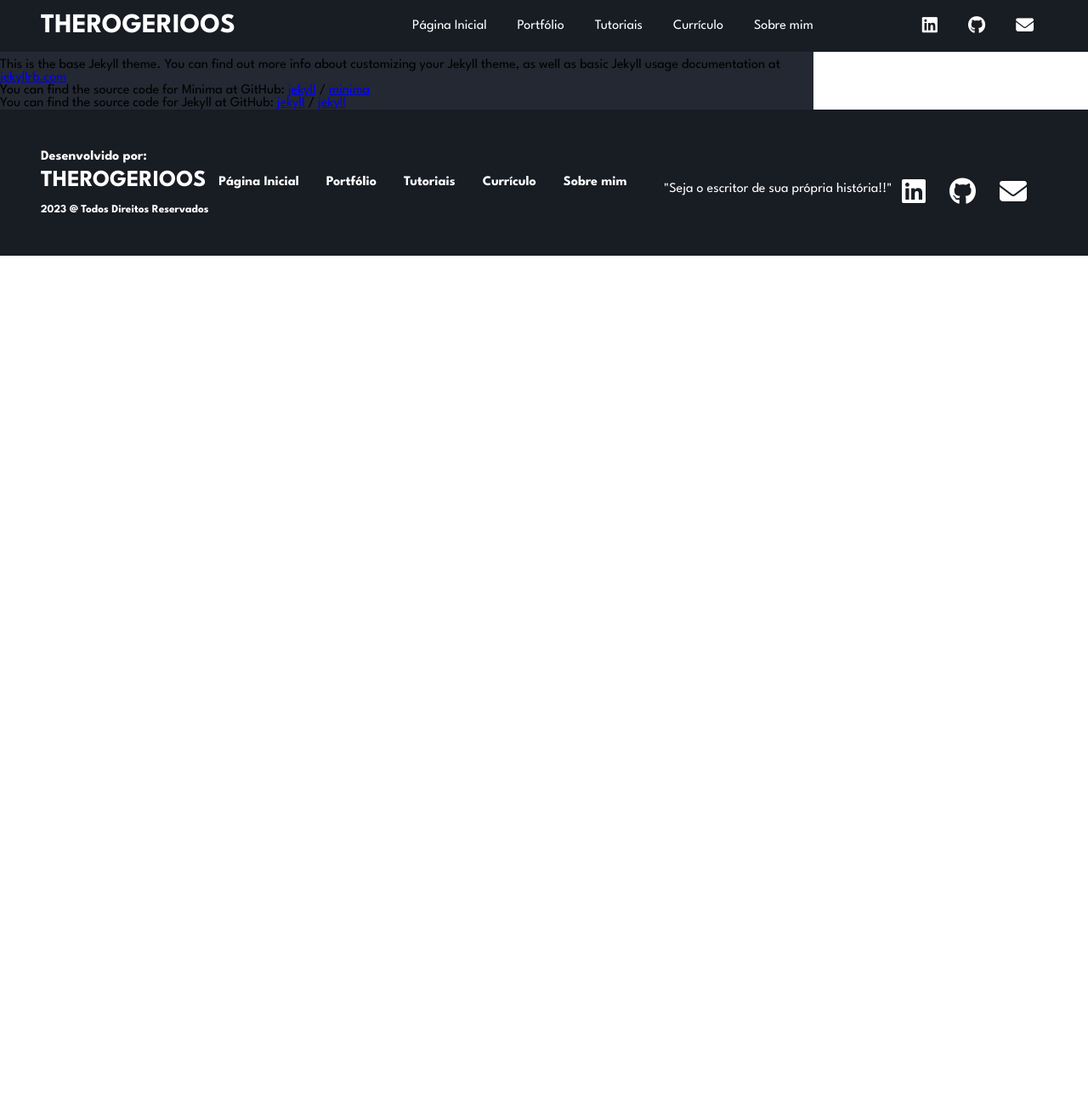
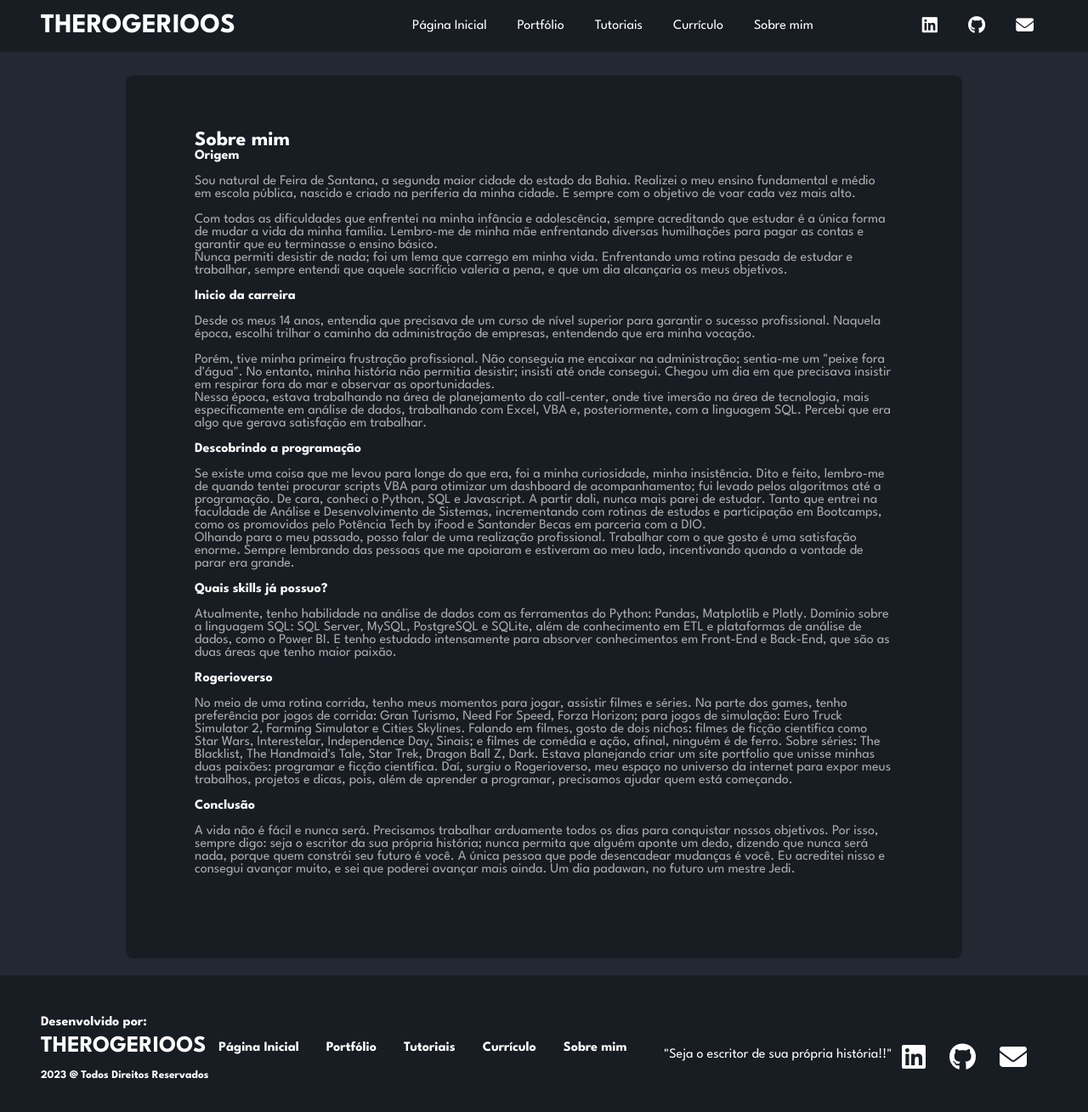
Before and after one commit to therogerioos/mySite, a Jekyll site: the page built from about.markdown, in a window 1280 px wide and 1320 px high. Shown: the top 1309 px of the window at 85% size. Built offline with Jekyll 4.4.1, drawn with Linux system fonts in a browser that asks for light colours.

Commit message:
update files about

```diff
--- a/about.markdown
+++ b/about.markdown
@@ -3,15 +3,32 @@ layout: style-posts
 title: Sobre mim
 ---
 
-This is the base Jekyll theme. You can find out more info about customizing your Jekyll theme, as well as basic Jekyll usage documentation at [jekyllrb.com](https://jekyllrb.com/)
-
-You can find the source code for Minima at GitHub:
-[jekyll][jekyll-organization] /
-[minima](https://github.com/jekyll/minima)
-
-You can find the source code for Jekyll at GitHub:
-[jekyll][jekyll-organization] /
-[jekyll](https://github.com/jekyll/jekyll)
-
-
-[jekyll-organization]: https://github.com/jekyll
+<div class="dados-about">
+    <div class="card-about-grand">
+        <div class="text-about-grand">
+            <h1>Sobre mim</h1>
+            <h4>Origem</h4>
+            <p><br>Sou natural de Feira de Santana, a segunda maior cidade do estado da Bahia. Realizei o meu ensino fundamental e médio em escola pública, nascido e criado na periferia da minha cidade. E sempre com o objetivo de voar cada vez mais alto.<br></p><br>
+            <p>Com todas as dificuldades que enfrentei na minha infância e adolescência, sempre acreditando que estudar é a única forma de mudar a vida da minha família. Lembro-me de minha mãe enfrentando diversas humilhações para pagar as contas e garantir que eu terminasse o ensino básico.</p>
+            <p>Nunca permiti desistir de nada; foi um lema que carrego em minha vida. Enfrentando uma rotina pesada de estudar e trabalhar, sempre entendi que aquele sacrifício valeria a pena, e que um dia alcançaria os meus objetivos.</p>
+            <br>
+            <h4>Inicio da carreira</h4>
+            <p><br>Desde os meus 14 anos, entendia que precisava de um curso de nível superior para garantir o sucesso profissional. Naquela época, escolhi trilhar o caminho da administração de empresas, entendendo que era minha vocação.<br></p>
+            <p><br>Porém, tive minha primeira frustração profissional. Não conseguia me encaixar na administração; sentia-me um "peixe fora d'água". No entanto, minha história não permitia desistir; insisti até onde consegui. Chegou um dia em que precisava insistir em respirar fora do mar e observar as oportunidades.<br></p>
+            <p>Nessa época, estava trabalhando na área de planejamento do call-center, onde tive imersão na área de tecnologia, mais especificamente em análise de dados, trabalhando com Excel, VBA e, posteriormente, com a linguagem SQL. Percebi que era algo que gerava satisfação em trabalhar.</p>
+            <br>
+            <h4>Descobrindo a programação</h4>
+            <p><br>Se existe uma coisa que me levou para longe do que era, foi a minha curiosidade, minha insistência. Dito e feito, lembro-me de quando tentei procurar scripts VBA para otimizar um dashboard de acompanhamento; fui levado pelos algoritmos até a programação. De cara, conheci o Python, SQL e Javascript. A partir dali, nunca mais parei de estudar. Tanto que entrei na faculdade de Análise e Desenvolvimento de Sistemas, incrementando com rotinas de estudos e participação em Bootcamps, como os promovidos pelo Potência Tech by iFood e Santander Becas em parceria com a DIO.</p>
+            <p>Olhando para o meu passado, posso falar de uma realização profissional. Trabalhar com o que gosto é uma satisfação enorme. Sempre lembrando das pessoas que me apoiaram e estiveram ao meu lado, incentivando quando a vontade de parar era grande.</p>
+            <br>
+            <h4>Quais skills já possuo?</h4>
+            <p><br>Atualmente, tenho habilidade na análise de dados com as ferramentas do Python: Pandas, Matplotlib e Plotly. Domínio sobre a linguagem SQL: SQL Server, MySQL, PostgreSQL e SQLite, além de conhecimento em ETL e plataformas de análise de dados, como o Power BI. E tenho estudado intensamente para absorver conhecimentos em Front-End e Back-End, que são as duas áreas que tenho maior paixão.<br></p>
+            <br>
+            <h4>Rogerioverso</h4>
+            <p><br>No meio de uma rotina corrida, tenho meus momentos para jogar, assistir filmes e séries. Na parte dos games, tenho preferência por jogos de corrida: Gran Turismo, Need For Speed, Forza Horizon; para jogos de simulação: Euro Truck Simulator 2, Farming Simulator e Cities Skylines. Falando em filmes, gosto de dois nichos: filmes de ficção científica como Star Wars, Interestelar, Independence Day, Sinais; e filmes de comédia e ação, afinal, ninguém é de ferro. Sobre séries: The Blacklist, The Handmaid's Tale, Star Trek, Dragon Ball Z, Dark. Estava planejando criar um site portfolio que unisse minhas duas paixões: programar e ficção científica. Daí, surgiu o Rogerioverso, meu espaço no universo da internet para expor meus trabalhos, projetos e dicas, pois, além de aprender a programar, precisamos ajudar quem está começando.<br></p>
+            <br>
+            <h4>Conclusão</h4>
+            <p><br>A vida não é fácil e nunca será. Precisamos trabalhar arduamente todos os dias para conquistar nossos objetivos. Por isso, sempre digo: seja o escritor da sua própria história; nunca permita que alguém aponte um dedo, dizendo que nunca será nada, porque quem constrói seu futuro é você. A única pessoa que pode desencadear mudanças é você. Eu acreditei nisso e consegui avançar muito, e sei que poderei avançar mais ainda. Um dia padawan, no futuro um mestre Jedi.<br></p>
+        </div>
+    </div>
+</div>
--- a/assets/css/style.css
+++ b/assets/css/style.css
@@ -510,6 +510,9 @@ input#parte3:checked ~ #conteudo > .section-pages-3 {
 .section-pages-post{
     background-color: var(--cor-tema);
     padding-top: 4.3rem;
+    padding-left: 8rem;
+    padding-right: 8rem;
+
 }
 
 .dados-curriculo{
@@ -534,7 +537,7 @@ input#parte3:checked ~ #conteudo > .section-pages-3 {
     color: #FFF;
 }
 
-.card-curriculo p{
+.card-curriculo p, .text-about-grand p{
     color: #acabab;
 }
 
@@ -567,6 +570,35 @@ input#parte3:checked ~ #conteudo > .section-pages-3 {
 
 .lado-direito h4{
     padding-bottom: 1rem;
+}
+
+.dados-about{
+    display: grid;
+    grid-template-areas:
+        "card-about card-about card-about card-about"
+        "card-about card-about card-about card-about"
+        "card-about card-about card-about card-about";
+    color: #FFF;
+    padding-top: 4rem;
+    padding-bottom: 6rem;
+    padding-left: 5rem;
+    padding-right: 5rem;
+    border: 1px solid var(--cor-header);
+    border-radius: 8px;
+    overflow: hidden;
+    margin: 20px;
+    justify-content: center;
+    align-items: center;
+    background-color:var(--cor-header);
+
+}
+
+.card-about-grand{
+    display: flex;
+    justify-content: center;
+    align-items: center;
+    grid-area: card-about;
+
 }
 
 @keyframes carouselAnimation {
--- a/assets/js/engine.js
+++ b/assets/js/engine.js
@@ -228,7 +228,6 @@ function verificarTutoriais(){
       }
     }
     );
-    console.log("O valor máximo é: ", valorMax);
   }
 }
 
--- a/home.html
+++ b/home.html
@@ -38,7 +38,7 @@
         <li><a class="item" href="/portfolio/page1">Portfólio</a></li>
         <li><a class="item" href="/tutoriais/page1">Tutoriais</a></li>
         <li><a class="item" href="/curriculo">Currículo</a></li>
-        <li><a class="item" href="#">Sobre mim</a></li>
+        <li><a class="item" href="/about">Sobre mim</a></li>
     </ul>
     <aside class="barra-lateral">
         <div class="radio-nav">
@@ -176,7 +176,7 @@
     <section class="section-pages-4">
         <div class="about-resume">
             <div class="card-about sobre">
-                <h2><a class="h2-sobre" href="#">Sobre mim</a></h2>
+                <h2><a class="h2-sobre" href="/about">Sobre mim</a></h2>
                 <p>Primeiramente, agradeço pela visita ao Rogerioverso. Eu criei uma aba com detalhamentos sobre quem sou, o que faço, meus planos e minhas áreas de estudo, apresentando um pouco da minha carreira profissional.
                 <br>Portanto, caso não tenha muito tempo para verificar mais detalhes, vou fazer um resumo bem simples.
                 <br>Quando decidi criar meu espaço na internet, quis unir minhas paixões pelos games, filmes de ficção científica e minha outra grande paixão: programar! Descobri essa paixão um pouco tarde, pois sempre acreditei que seria administrador de empresa. No entanto, quando conheci o mundo da programação, foi amor à primeira vista. E aqui estou, desenvolvendo do zero um site do meu jeito, do meu estilo e compreendendo todo o conhecimento que adquiri até a criação desse Rogerioverso. Poderia ser melhor? Sim! Nada é perfeito, sempre há margem para melhoria, mas é um prêmio pessoal conseguir criar algo do zero e entregar a aplicação na web para pessoas como você, que podem ser um "padawan" como eu ou um "mestre Jedi" interessado em conhecer meu trabalho.
```
Also changed, not shown: 5 other files.
